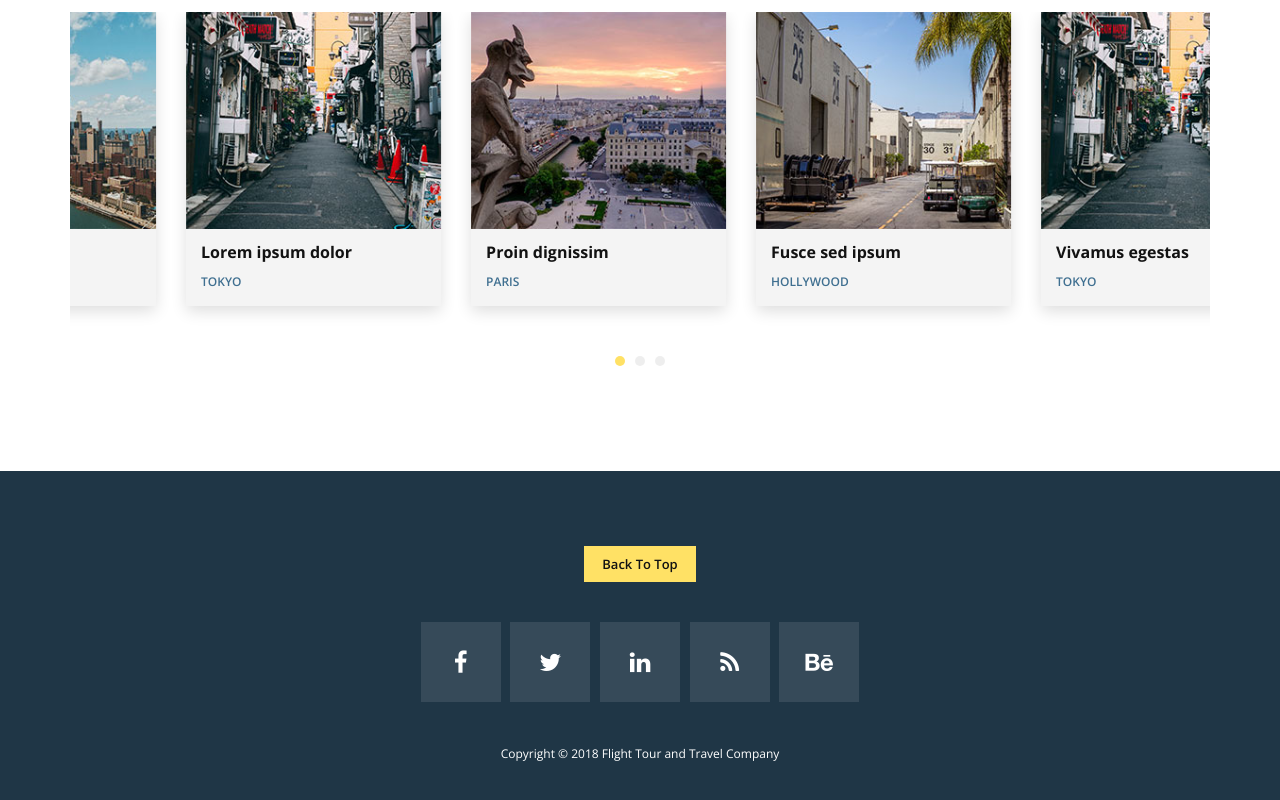
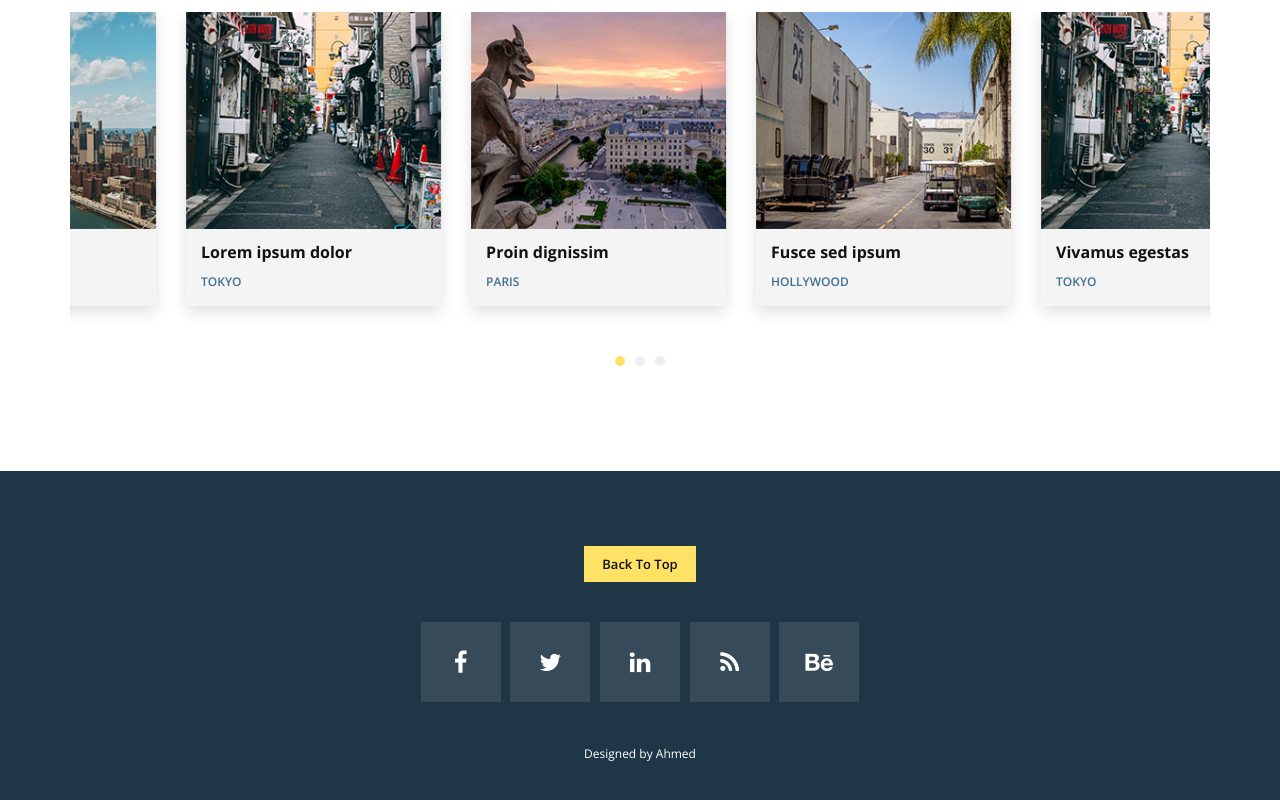
Before and after one commit to ahmedmojdnsjcnjcn5555/trem, a plain HTML site: page index.html in a window 1280 px wide. Shown: the part 2893-3693 px from the top of the page. Drawn offline with nearby package versions, Linux system fonts and the light colour scheme.

Commit message:
Update index.html

```diff
--- a/index.html
+++ b/index.html
@@ -694,7 +694,7 @@ http://www.tooplate.com/view/2093-flight
                     </ul>
                 </div>
                 <div class="col-md-12">
-                    <p>Copyright &copy; 2018 Flight Tour and Travel Company
+                    <p>Designed by Ahmed
 
                 </div>
             </div>
```
